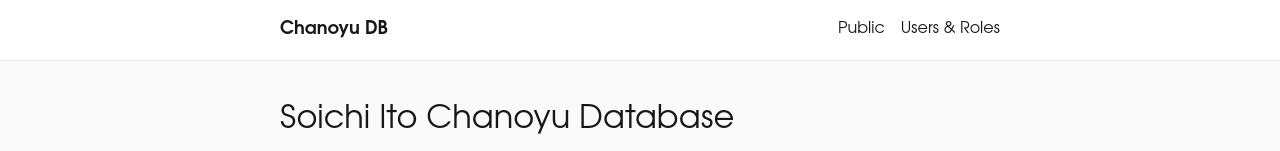
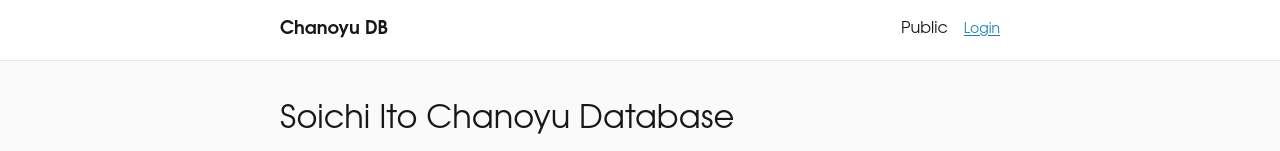
Before and after one commit to Joi/chanoyu-db, a Next.js app: page / in a window 1280 px wide. Shown: the top 151 px of the page. Built offline with nearby package versions, Linux system fonts and the light colour scheme; no server answers.

Commit message:
feat(nav): hide unauth account menu; rename to Account when logged in per PR review (#20)

```diff
--- a/app/components/NavBarClient.tsx
+++ b/app/components/NavBarClient.tsx
@@ -54,21 +54,19 @@ export default function NavBarClient({ isLoggedIn }: { isLoggedIn: boolean }) {
         </details>
       ) : null}
 
+      {isLoggedIn ? (
         <details className="nav-group relative group" role="menu">
-        <summary className="list-none cursor-pointer font-medium [&::-webkit-details-marker]:hidden" role="button" aria-haspopup="true">Users & Roles</summary>
+          <summary className="list-none cursor-pointer font-medium [&::-webkit-details-marker]:hidden" role="button" aria-haspopup="true">Account</summary>
           <div className="hidden group-open:block absolute left-0 mt-1 bg-white border border-borderGray rounded-md shadow-lg p-2 min-w-[220px] z-20" role="menu">
-          {isLoggedIn ? (
-            <>
             <a className="block px-2 py-1 text-sm hover:bg-gray-50 rounded" href="/admin/members">Members</a>
             <form action="/logout" method="post">
               <button className="block w-full text-left px-2 py-1 text-sm hover:bg-gray-50 rounded" type="submit">Sign out</button>
             </form>
-            </>
-          ) : (
-            <a className="block px-2 py-1 text-sm hover:bg-gray-50 rounded" href="/login">Login</a>
-          )}
           </div>
         </details>
+      ) : (
+        <a className="font-medium text-sm hover:underline" href="/login">Login</a>
+      )}
     </nav>
   );
 }
```
Lines whose indentation alone changed are shown as unchanged.
